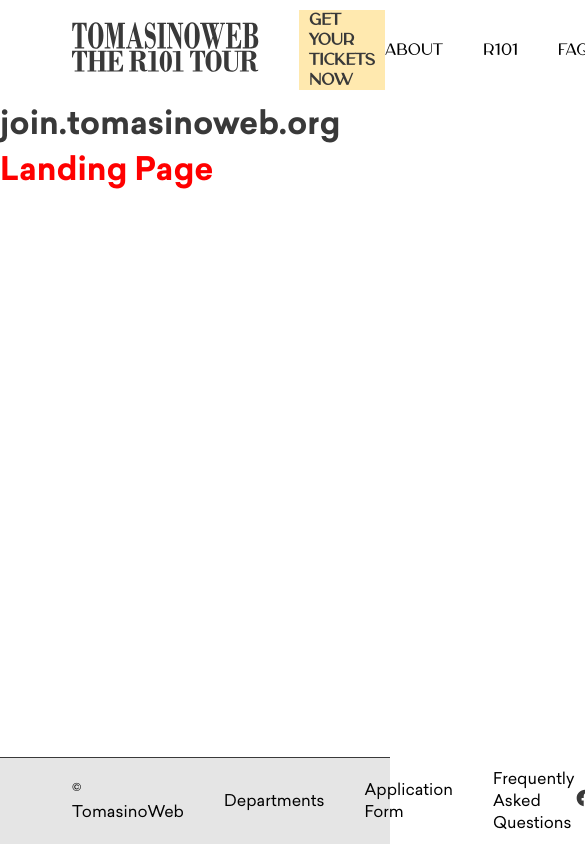
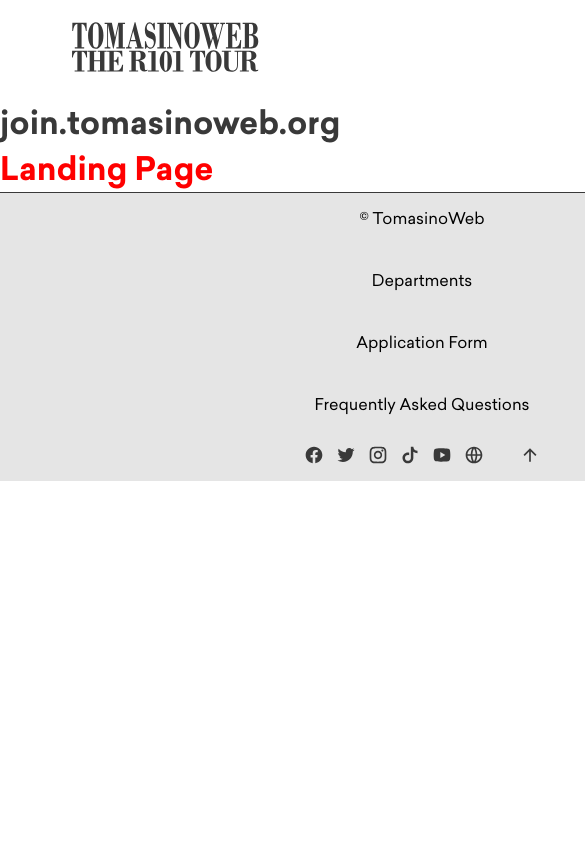
Before and after one commit to TomasinoWeb/tomasinoWebR101, a Next.js app: page / in a window 390 px wide. Shown: the top 844 px of the page, 585 px wide, since content can reach past the window. Built offline with nearby package versions, Linux system fonts and the light colour scheme.

Commit message:
Created basic mobile header and footer

```diff
--- a/src/components/Layout.tsx
+++ b/src/components/Layout.tsx
@@ -132,13 +132,27 @@ function Header(props: { textColor: any }) {
               />
             </svg>
           </a>
-
           <div>
             <h3 className={styles.logo} style={{ color: props.textColor }}>
               GET YOUR TICKETS NOW
             </h3>
           </div>
         </div>
+        <a>
+          <svg
+            xmlns="http://www.w3.org/2000/svg"
+            width="20"
+            height="20"
+            viewBox="0 0 20 20"
+            fill="none"
+            className={styles.dropdown}
+          >
+            <path
+              d="M2.5 3.33337H17.5V5.00004H2.5V3.33337ZM7.5 9.16671H17.5V10.8334H7.5V9.16671ZM2.5 15H17.5V16.6667H2.5V15Z"
+              fill="#393939"
+            />
+          </svg>
+        </a>
         <ul className={styles.links}>
           <li>
             <a
@@ -186,7 +200,7 @@ function Header(props: { textColor: any }) {
 function Footer() {
   return (
     <footer className={styles.footer}>
-      <ul className={styles.links}>
+      <ul className={styles.footerlinks}>
         <li>
           <a className={styles.footerLink} href="/">
             © TomasinoWeb
--- a/src/components/layout.module.scss
+++ b/src/components/layout.module.scss
@@ -1,6 +1,107 @@
+@media screen and (max-width: 768px) {
   .layoutContainer {
     position: relative;
     min-height: 100vh;
+
+    .navbar {
+      display: flex;
+      flex-direction: row;
+      justify-content: space-between;
+      align-items: center;
+      padding: 1.25rem 4.5rem;
+      width: 100vh;
+      height: 6.25rem;
+
+      .dropdown {
+        visibility: visible;
+        width: 2rem;
+        height: 2rem;
+      }
+
+      .navbarTitles {
+        display: flex;
+        flex-direction: row;
+        align-items: center;
+
+        .logo {
+          display: none;
+        }
+      }
+
+      .navbarLink {
+        display: none;
+      }
+    }
+    .links {
+      display: none;
+    }
+
+    .footer {
+      margin-top: auto;
+      position: absolute;
+      display: flex;
+      width: 100vh;
+      padding: 0.625rem 1.5rem;
+      flex-direction: column;
+      align-items: center;
+      gap: 1.5rem;
+      border-top: 1px solid #393939;
+      background: #E5E5E5;
+
+      .footerlinks {
+        list-style: none;
+        display: flex;
+        flex-direction: column;
+        justify-content: space-between;
+        align-items: center;
+        padding: 5px 0;
+        gap: 2.5rem;
+        text-decoration: none;
+        white-space: nowrap;
+      }
+
+      .footerLink {
+        text-decoration: none;
+        color: black;
+        font-family: Sailec, sans-serif;
+        font-size: 1rem;
+        word-wrap: none;
+        border-bottom: 2px solid rgba($color: black, $alpha: 0);
+        &:hover {
+          border-bottom: 2px solid rgba($color: black, $alpha: 1);
+          transition: 150ms ease-in-out;
+        }
+        &:active {
+          background: #a3a3a3;
+          background-blend-mode: multiply;
+          border-bottom: 2px solid rgba($color: black, $alpha: 0);
+        }
+      }
+
+      .svgLinks {
+        cursor: pointer;
+        display: flex;
+        flex-direction: row;
+        list-style-type: none;
+        gap: 12px;
+
+        .backToTop {
+          margin-left: 24px;
+          cursor: pointer;
+        }
+      }
+    }
+  }
+}
+
+@media screen and (min-width: 769px) {
+  .layoutContainer {
+    position: relative;
+    min-height: 100vh;
+
+    .dropdown {
+      visibility: hidden;
+    }
 
     .navbar {
       display: flex;
@@ -16,6 +117,7 @@
         flex-direction: row;
         align-items: center;
         gap: 40px;
+        border: none;
 
         .logo {
           display: flex;
@@ -68,11 +170,22 @@
       justify-content: space-between;
       align-items: center;
 
+      .footerlinks {
+        list-style: none;
+        display: flex;
+        justify-content: space-between;
+        align-items: center;
+        padding: 5px 0;
+        gap: 40px;
+        text-decoration: none;
+      }
+
       .footerLink {
         text-decoration: none;
         color: black;
         font-family: Sailec, sans-serif;
         font-size: 1rem;
+        white-space: nowrap;
         border-bottom: 2px solid rgba($color: black, $alpha: 0);
         &:hover {
           border-bottom: 2px solid rgba($color: black, $alpha: 1);
@@ -99,3 +212,4 @@
       }
     }
   }
+}
```
Lines whose indentation alone changed are shown as unchanged.
